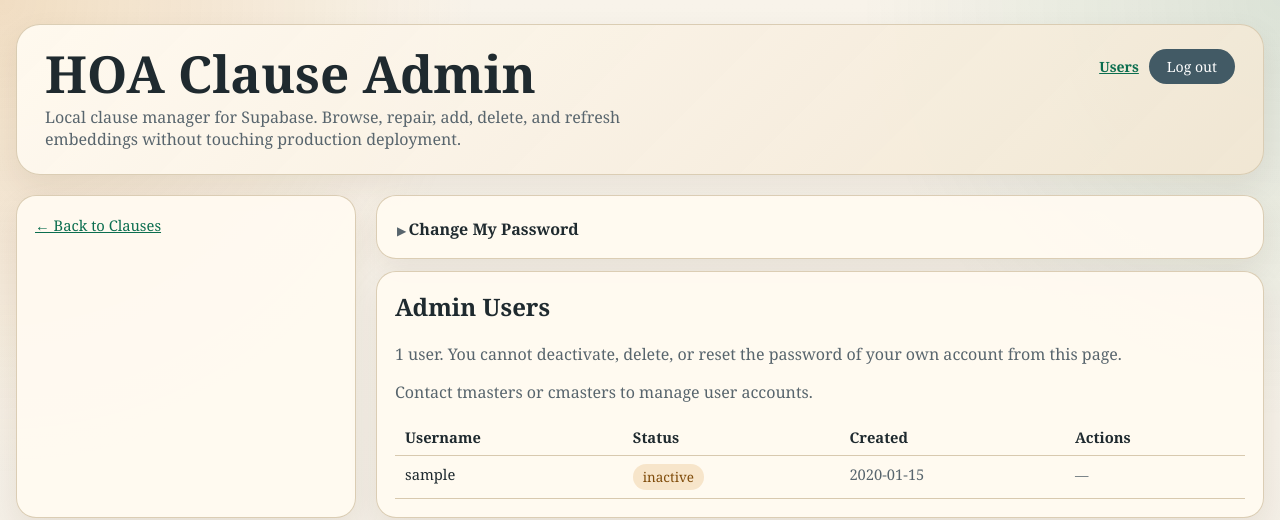
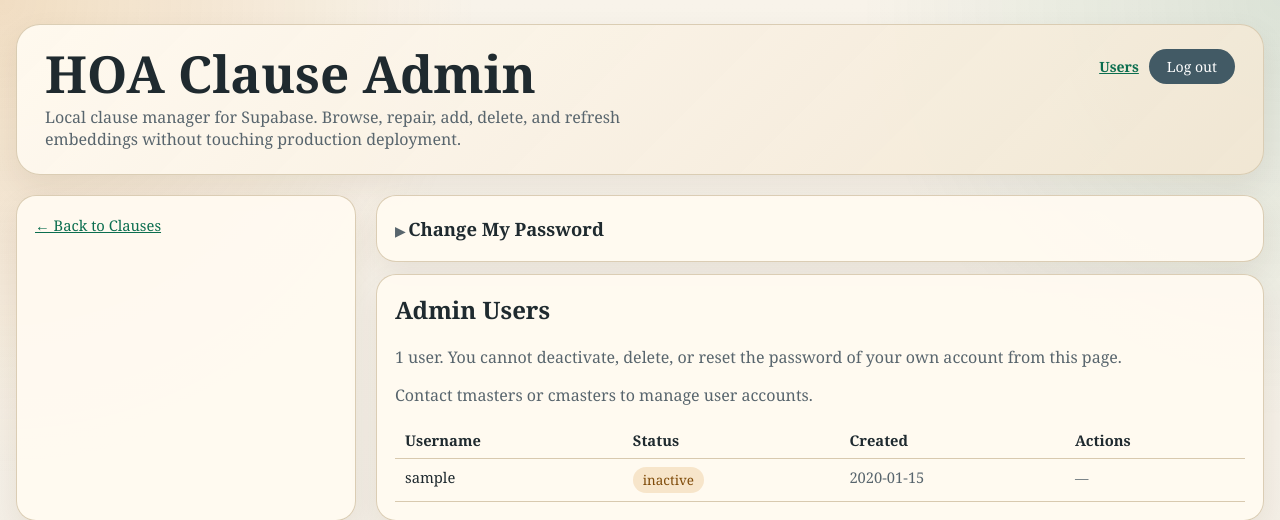
Before and after one commit to tmasters2876/hoa-backend, a Flask app: template templates/admin_users.html in a window 1280 px wide. Shown: the top 520 px of the page. Run offline with Flask 3, Linux system fonts and the light colour scheme; the template is opened without the code that fills it: most values are stand-ins (such as "Sample title", 1, 10 or a date in 2020).

Commit message:
Fix Change My Password panel not rendering visibly
Used wrong CSS class (reset-pw-details, designed for compact in-row
elements) and an undefined CSS variable (--text). Switch to
collapsible-panel which has proper panel-level summary styling in
admin_base.html.

Co-Authored-By: Claude Sonnet 4.6 <noreply@anthropic.com>

```diff
--- a/templates/admin_users.html
+++ b/templates/admin_users.html
@@ -55,8 +55,8 @@
 
   <section class="stack">
 
-    <details class="panel reset-pw-details" style="padding: 16px 20px;">
-      <summary style="font-size: 1rem; font-weight: 700; color: var(--text);">Change My Password</summary>
+    <details class="panel collapsible-panel">
+      <summary>Change My Password</summary>
       <form data-change-pw
             action="{{ url_for('change_own_password') }}"
             class="reset-pw-form"
```
